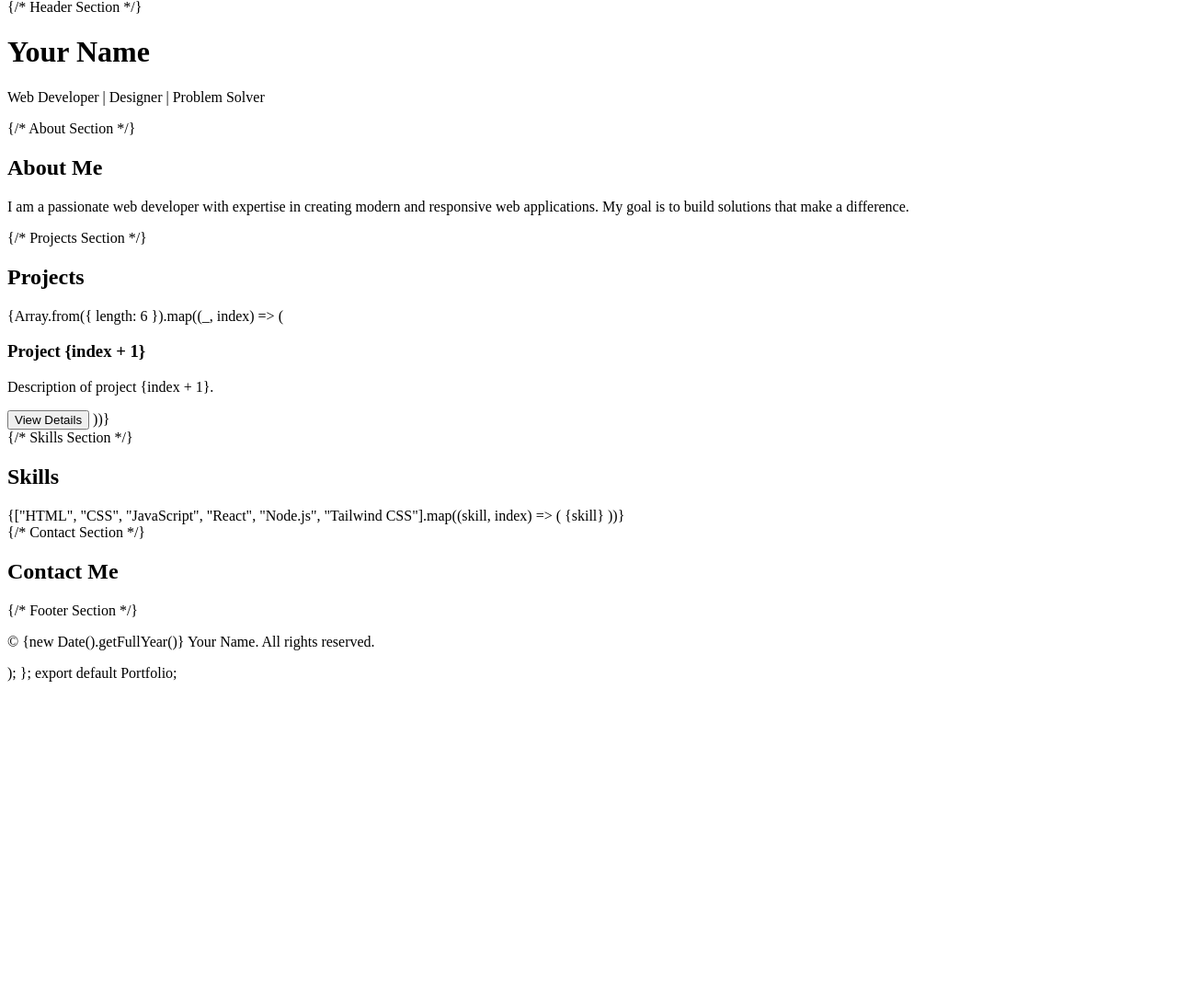
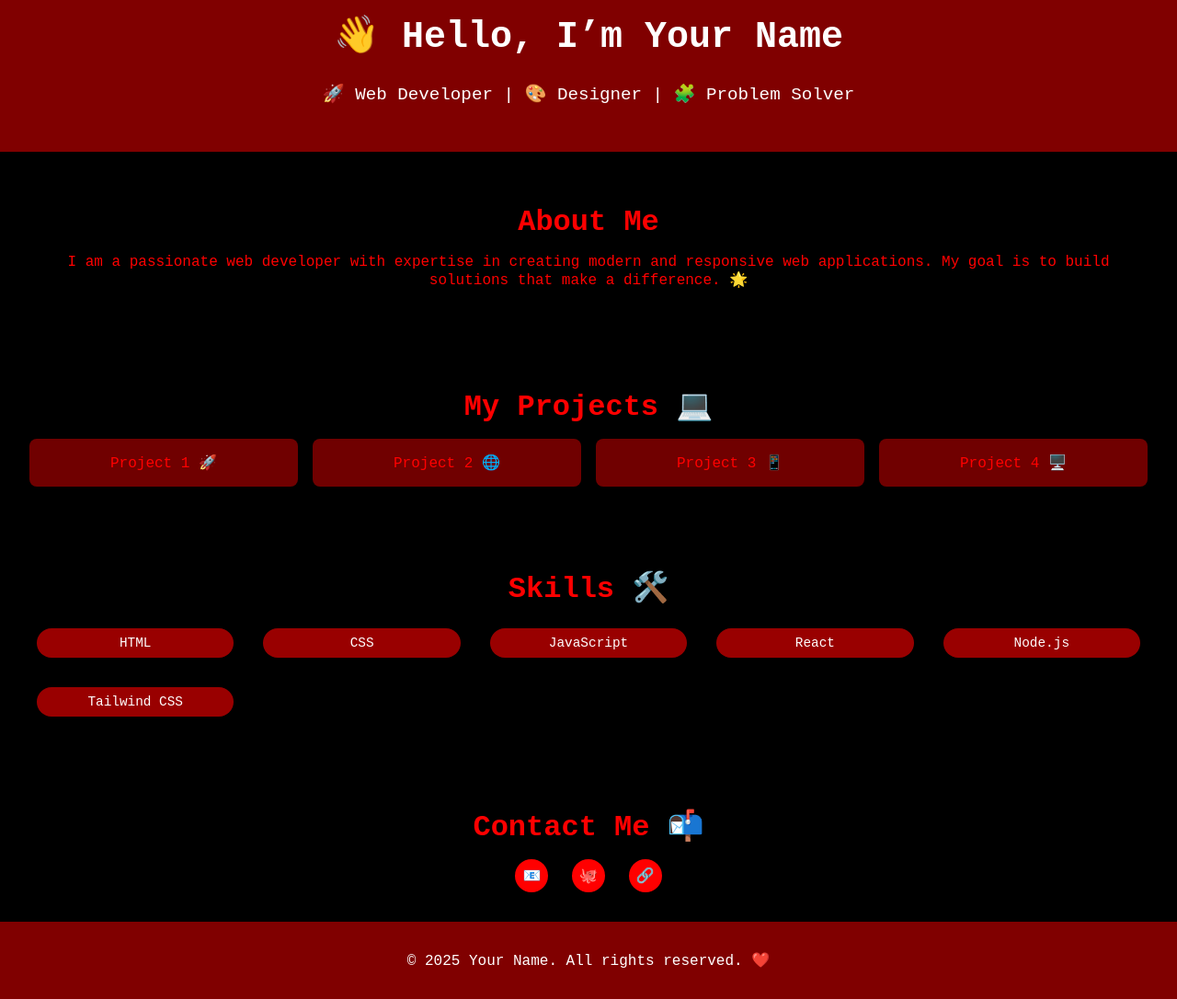
Before and after one commit to sanjeevpop/aws, a plain HTML site: page index.html in a window 1280 px wide. Shown: the part 45-1131 px from the top of the page at 92% size. Before the commit the page ends 800 px from the top, so only its background shows below. Drawn offline with Linux system fonts and the light colour scheme.

Commit message:
Add files via upload

```diff
--- a/index.html
+++ b/index.html
@@ -1,98 +1,148 @@
-import React from "react";
-import { Card, CardContent } from "@/components/ui/card";
-import { Button } from "@/components/ui/button";
-import { Mail, Github, Linkedin } from "lucide-react";
+<!DOCTYPE html>
+<html lang="en">
+<head>
+  <meta charset="UTF-8">
+  <meta name="viewport" content="width=device-width, initial-scale=1.0">
+  <title>Portfolio</title>
+  <style>
+    body {
+      margin: 0;
+      font-family: 'Courier New', Courier, monospace;
+      background-color: #000;
+      color: #f00;
+    }
 
-const Portfolio = () => {
-  return (
-    <div className="bg-gray-100 min-h-screen flex flex-col items-center">
-      {/* Header Section */}
-      <header className="w-full bg-blue-600 text-white py-8">
-        <div className="max-w-5xl mx-auto text-center">
-          <h1 className="text-4xl font-bold mb-2">Your Name</h1>
-          <p className="text-lg">Web Developer | Designer | Problem Solver</p>
-        </div>
+    header {
+      background-color: #800000;
+      color: #fff;
+      text-align: center;
+      padding: 2rem 0;
+      animation: slideIn 1s ease-out;
+    }
+
+    header h1 {
+      font-size: 2.5rem;
+    }
+
+    header p {
+      font-size: 1.2rem;
+    }
+
+    section {
+      padding: 2rem;
+      text-align: center;
+    }
+
+    section h2 {
+      font-size: 2rem;
+      margin-bottom: 1rem;
+    }
+
+    .projects, .skills {
+      display: grid;
+      grid-template-columns: repeat(auto-fit, minmax(200px, 1fr));
+      gap: 1rem;
+      margin-top: 1rem;
+    }
+
+    .card {
+      background-color: #700000;
+      border-radius: 0.5rem;
+      padding: 1rem;
+      box-shadow: 0 4px 8px rgba(0, 0, 0, 0.5);
+      transition: transform 0.3s;
+    }
+
+    .card:hover {
+      transform: scale(1.05);
+    }
+
+    .skills span {
+      display: inline-block;
+      background-color: #900;
+      color: #fff;
+      padding: 0.5rem 1rem;
+      border-radius: 999px;
+      margin: 0.5rem;
+      font-size: 0.9rem;
+    }
+
+    footer {
+      background-color: #800000;
+      color: #fff;
+      text-align: center;
+      padding: 1rem 0;
+    }
+
+    @keyframes slideIn {
+      from {
+        transform: translateY(-100%);
+      }
+      to {
+        transform: translateY(0);
+      }
+    }
+
+    .icon {
+      display: inline-block;
+      margin: 0 0.5rem;
+      text-decoration: none;
+      background-color: #f00;
+      border-radius: 50%;
+      padding: 0.5rem;
+      color: #fff;
+      transition: background-color 0.3s;
+    }
+
+    .icon:hover {
+      background-color: #900;
+    }
+  </style>
+</head>
+<body>
+  <header>
+    <h1>👋 Hello, I’m Your Name</h1>
+    <p>🚀 Web Developer | 🎨 Designer | 🧩 Problem Solver</p>
   </header>
 
-      {/* About Section */}
-      <section className="max-w-5xl mx-auto py-12 px-4">
-        <h2 className="text-3xl font-semibold mb-4">About Me</h2>
-        <p className="text-gray-700">
-          I am a passionate web developer with expertise in creating modern and responsive web applications. My goal is to build solutions that make a difference.
-        </p>
+  <section>
+    <h2>About Me</h2>
+    <p>I am a passionate web developer with expertise in creating modern and responsive web applications. My goal is to build solutions that make a difference. 🌟</p>
   </section>
 
-      {/* Projects Section */}
-      <section className="max-w-5xl mx-auto py-12 px-4">
-        <h2 className="text-3xl font-semibold mb-4">Projects</h2>
-        <div className="grid grid-cols-1 sm:grid-cols-2 md:grid-cols-3 gap-4">
-          {Array.from({ length: 6 }).map((_, index) => (
-            <Card key={index} className="shadow-lg">
-              <CardContent>
-                <h3 className="text-xl font-bold mb-2">Project {index + 1}</h3>
-                <p className="text-gray-600">Description of project {index + 1}.</p>
-                <Button className="mt-4 w-full">View Details</Button>
-              </CardContent>
-            </Card>
-          ))}
+  <section>
+    <h2>My Projects 💻</h2>
+    <div class="projects">
+      <div class="card">Project 1 🚀</div>
+      <div class="card">Project 2 🌐</div>
+      <div class="card">Project 3 📱</div>
+      <div class="card">Project 4 🖥️</div>
     </div>
   </section>
 
-      {/* Skills Section */}
-      <section className="max-w-5xl mx-auto py-12 px-4">
-        <h2 className="text-3xl font-semibold mb-4">Skills</h2>
-        <div className="flex flex-wrap gap-4">
-          {["HTML", "CSS", "JavaScript", "React", "Node.js", "Tailwind CSS"].map((skill, index) => (
-            <span
-              key={index}
-              className="bg-blue-100 text-blue-800 px-4 py-2 rounded-full text-sm font-medium"
-            >
-              {skill}
-            </span>
-          ))}
+  <section>
+    <h2>Skills 🛠️</h2>
+    <div class="skills">
+      <span>HTML</span>
+      <span>CSS</span>
+      <span>JavaScript</span>
+      <span>React</span>
+      <span>Node.js</span>
+      <span>Tailwind CSS</span>
     </div>
   </section>
 
-      {/* Contact Section */}
-      <section className="max-w-5xl mx-auto py-12 px-4">
-        <h2 className="text-3xl font-semibold mb-4">Contact Me</h2>
-        <div className="flex gap-4 justify-center">
-          <a
-            href="mailto:your.email@example.com"
-            className="p-3 bg-gray-200 rounded-full hover:bg-gray-300"
-            aria-label="Email"
-          >
-            <Mail className="w-6 h-6 text-gray-700" />
-          </a>
-          <a
-            href="https://github.com/yourusername"
-            target="_blank"
-            rel="noopener noreferrer"
-            className="p-3 bg-gray-200 rounded-full hover:bg-gray-300"
-            aria-label="GitHub"
-          >
-            <Github className="w-6 h-6 text-gray-700" />
-          </a>
-          <a
-            href="https://linkedin.com/in/yourusername"
-            target="_blank"
-            rel="noopener noreferrer"
-            className="p-3 bg-gray-200 rounded-full hover:bg-gray-300"
-            aria-label="LinkedIn"
-          >
-            <Linkedin className="w-6 h-6 text-gray-700" />
-          </a>
+  <section>
+    <h2>Contact Me 📬</h2>
+    <div>
+      <a href="mailto:your.email@example.com" class="icon">📧</a>
+      <a href="https://github.com/yourusername" class="icon">🐙</a>
+      <a href="https://linkedin.com/in/yourusername" class="icon">🔗</a>
     </div>
   </section>
 
-      {/* Footer Section */}
-      <footer className="w-full bg-gray-800 text-white py-4">
-        <div className="max-w-5xl mx-auto text-center">
-          <p>&copy; {new Date().getFullYear()} Your Name. All rights reserved.</p>
-        </div>
+  <footer>
+    <p>&copy; 2025 Your Name. All rights reserved. ❤️</p>
   </footer>
-    </div>
-  );
-};
-
-export default Portfolio;
+</body>
+</html>
```
Lines whose indentation alone changed are shown as unchanged.
